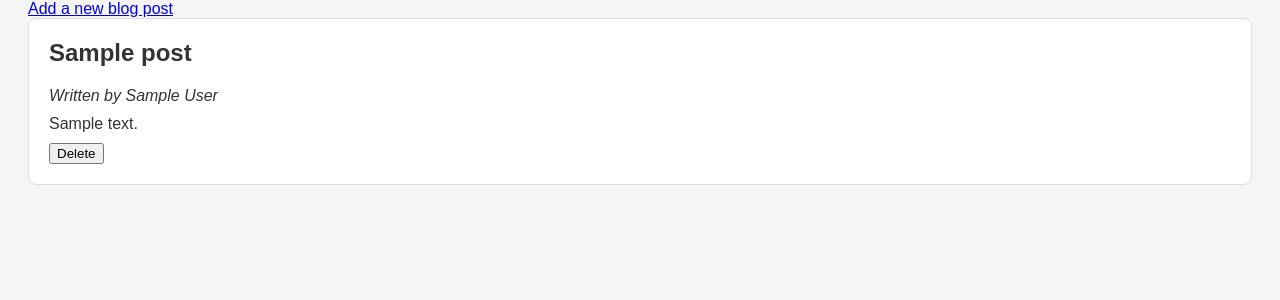
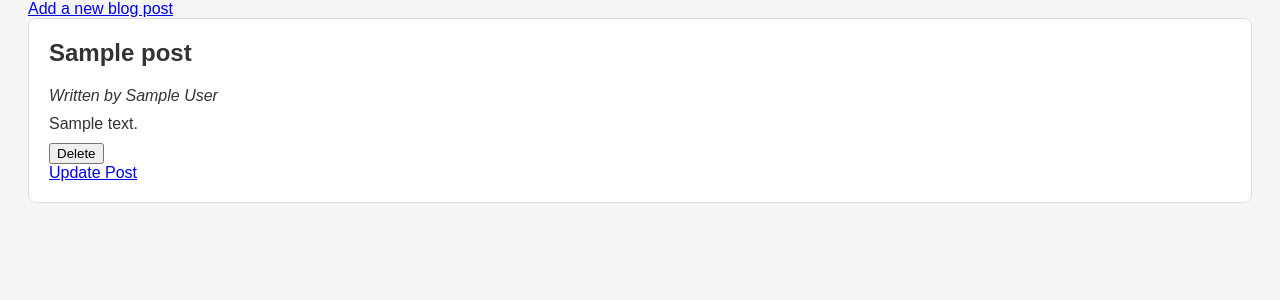
Before and after one commit to fgantri/first-flask-blog, a Flask app: template templates/index.html in a window 1280 px wide. Shown: the part 108-408 px from the top of the page. Run offline with Flask 3, Linux system fonts and the light colour scheme; the template is opened without the code that fills it: most values are stand-ins (such as "Sample title", 1, 10 or a date in 2020).

Commit message:
add update route

```diff
--- a/app.py
+++ b/app.py
@@ -29,5 +29,20 @@ def delete(post_id):
     return redirect(url_for('index'))
 
 
+@app.route('/update/<uuid:post_id>', methods=['GET', 'POST'])
+def update(post_id):
+    post_to_update = None
+    for post in blog_posts:
+        if post["id"] == post_id:
+            post_to_update = post
+    if request.method == 'POST':
+        updated_post = dict(request.form)
+        updated_post["id"] = post_id
+        blog_posts.remove(post_to_update)
+        blog_posts.append(updated_post)
+        return redirect(url_for('index'))
+    return render_template('update.html', post=post_to_update)
+
+
 if __name__ == '__main__':
     app.run(host="0.0.0.0", port=5000, debug=True)
--- a/templates/index.html
+++ b/templates/index.html
@@ -17,6 +17,7 @@
             <form action="/delete/{{ post['id'] }}" method="post">
                 <button type="submit">Delete</button>
             </form>
+            <a href="/update/{{ post['id'] }}">Update Post</a>
         </div>
     {% endfor %}
 </body>
```
Also changed, not shown: templates/add.html (added, +20 -0 lines), templates/update.html (added, +20 -0 lines).
